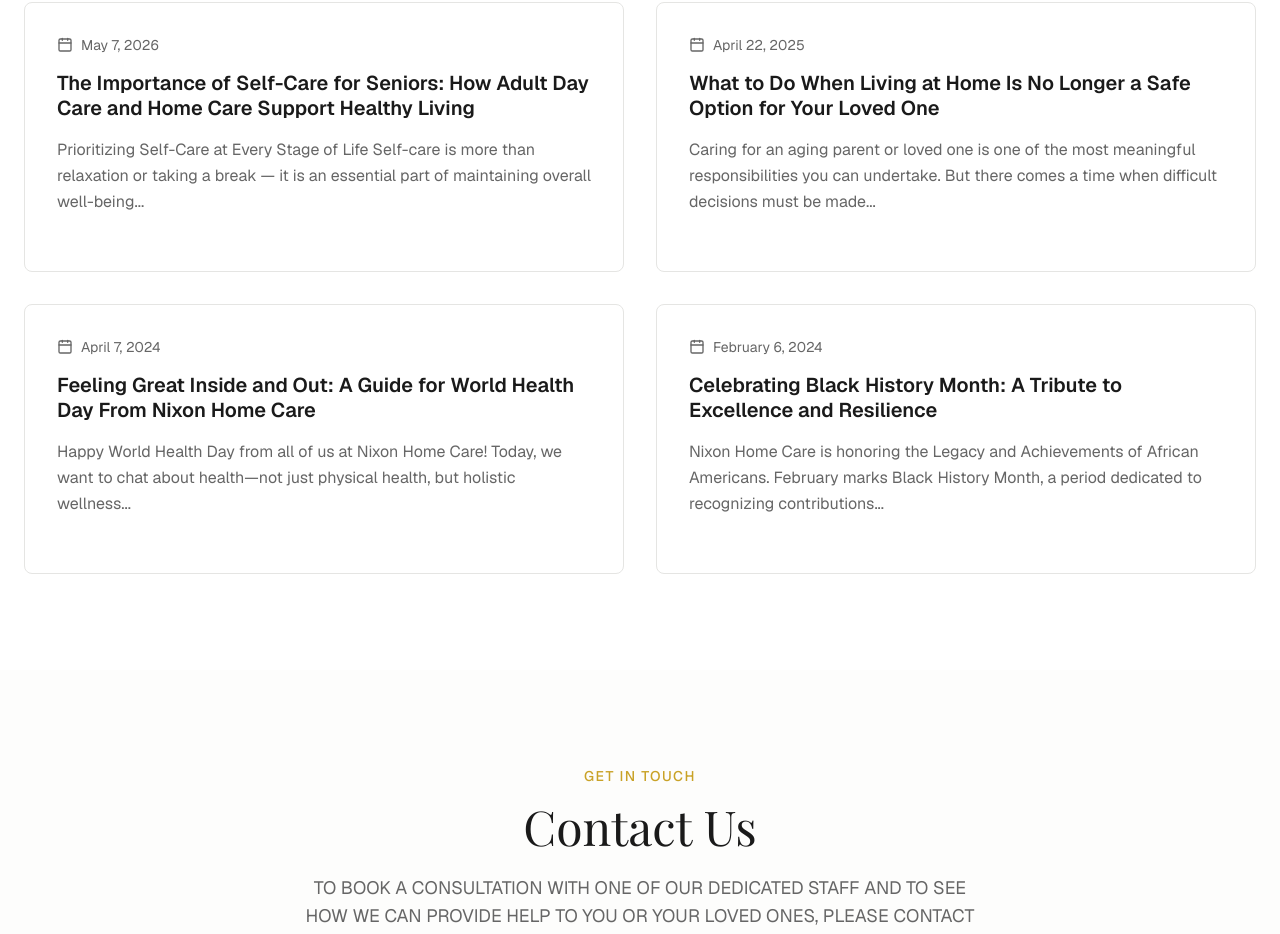
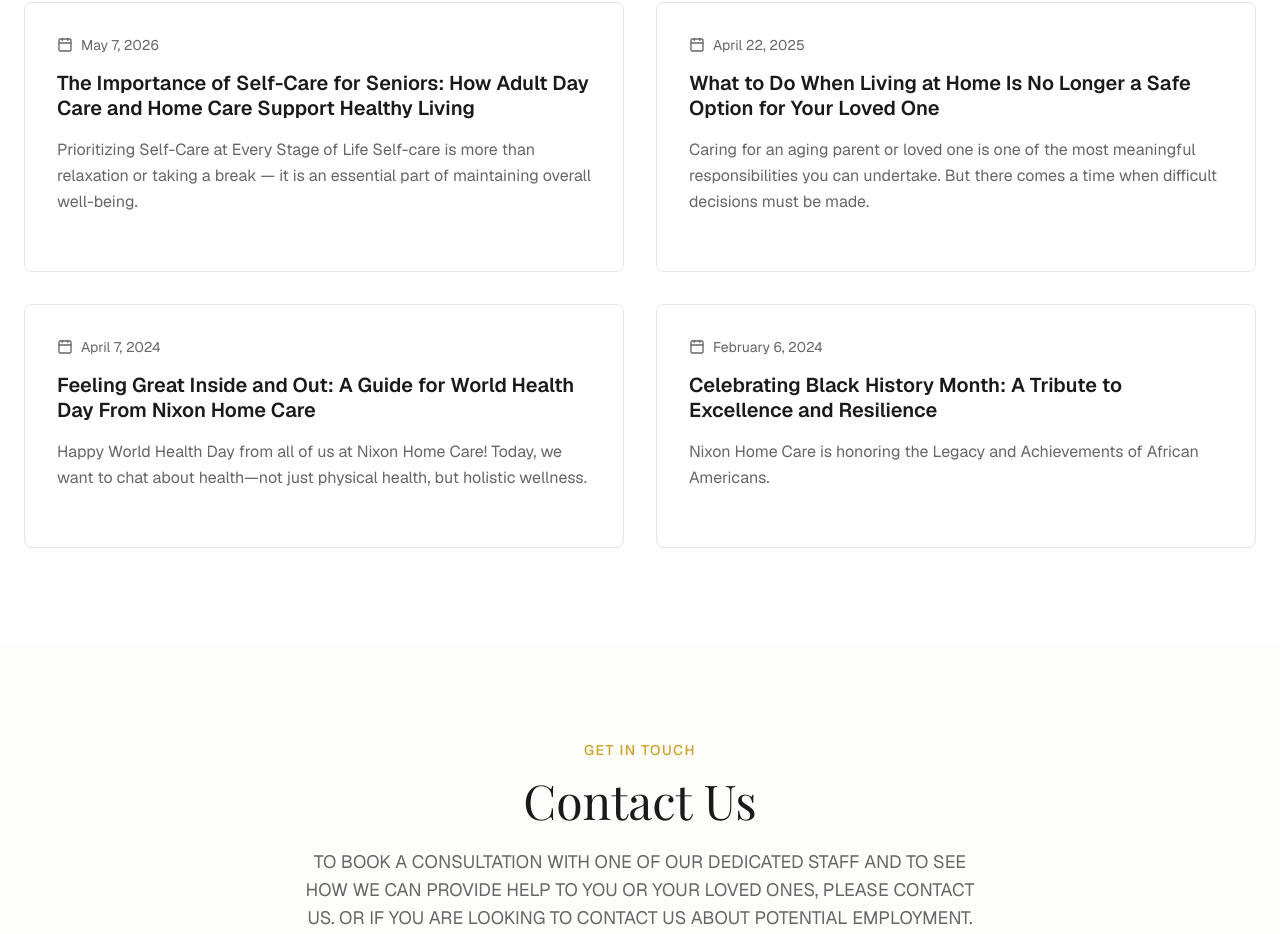
Before and after one commit to alexferrell4/nixon-homecare, a Next.js app: page / in a window 1280 px wide. Shown: the part 5420-6354 px from the top of the page. Built offline with nearby package versions, Linux system fonts and the light colour scheme; a web font is replaced by a local one.

Commit message:
13th commit

```diff
--- a/src/components/Blog.tsx
+++ b/src/components/Blog.tsx
@@ -6,22 +6,22 @@ import { Calendar, ArrowRight } from "lucide-react";
 const blogPosts = [
   {
     title: "The Importance of Self-Care for Seniors: How Adult Day Care and Home Care Support Healthy Living",
-    excerpt: "Prioritizing Self-Care at Every Stage of Life Self-care is more than relaxation or taking a break — it is an essential part of maintaining overall well-being...",
+    excerpt: "Prioritizing Self-Care at Every Stage of Life Self-care is more than relaxation or taking a break — it is an essential part of maintaining overall well-being.",
     date: "May 7, 2026",
   },
   {
     title: "What to Do When Living at Home Is No Longer a Safe Option for Your Loved One",
-    excerpt: "Caring for an aging parent or loved one is one of the most meaningful responsibilities you can undertake. But there comes a time when difficult decisions must be made...",
+    excerpt: "Caring for an aging parent or loved one is one of the most meaningful responsibilities you can undertake. But there comes a time when difficult decisions must be made.",
     date: "April 22, 2025",
   },
   {
     title: "Feeling Great Inside and Out: A Guide for World Health Day From Nixon Home Care",
-    excerpt: "Happy World Health Day from all of us at Nixon Home Care! Today, we want to chat about health—not just physical health, but holistic wellness...",
+    excerpt: "Happy World Health Day from all of us at Nixon Home Care! Today, we want to chat about health—not just physical health, but holistic wellness.",
     date: "April 7, 2024",
   },
   {
     title: "Celebrating Black History Month: A Tribute to Excellence and Resilience",
-    excerpt: "Nixon Home Care is honoring the Legacy and Achievements of African Americans. February marks Black History Month, a period dedicated to recognizing contributions...",
+    excerpt: "Nixon Home Care is honoring the Legacy and Achievements of African Americans.",
     date: "February 6, 2024",
   },
 ];
```
